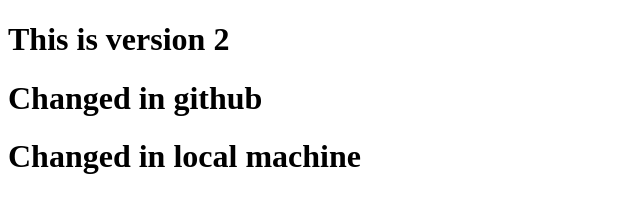
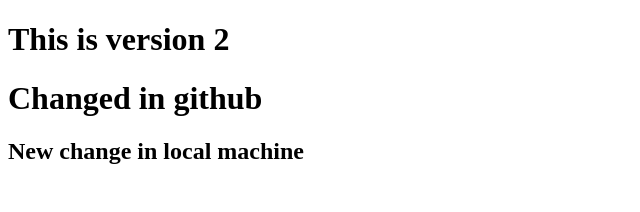
Before and after one commit to Sunny-Nimani/Web-preject, a plain HTML site: page index.html in a window 1280 px wide. Shown: the whole page, without its empty margins (0-640 px from the left). Drawn offline with Linux system fonts and the light colour scheme.

Commit message:
version 5

```diff
--- a/index.html
+++ b/index.html
@@ -8,6 +8,7 @@
 <body>
     <h1>This is version 2</h1>
     <h1>Changed in github</h1>
-    <h1>Changed in local machine</h1>
+
+    <h2>New change in local machine</h2>
 </body>
 </html>
```
